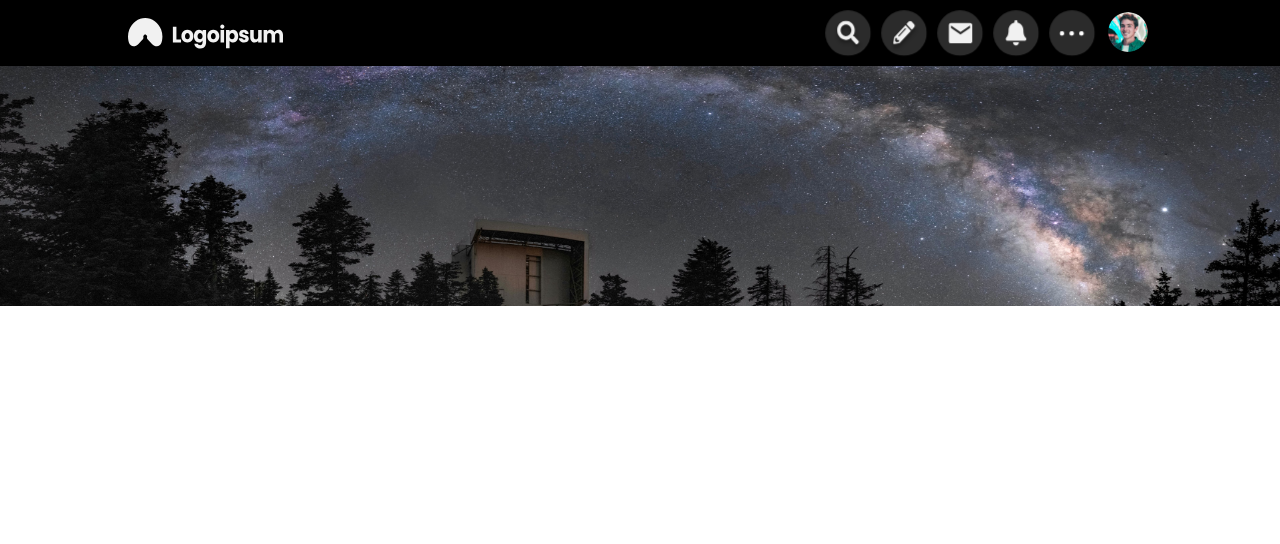
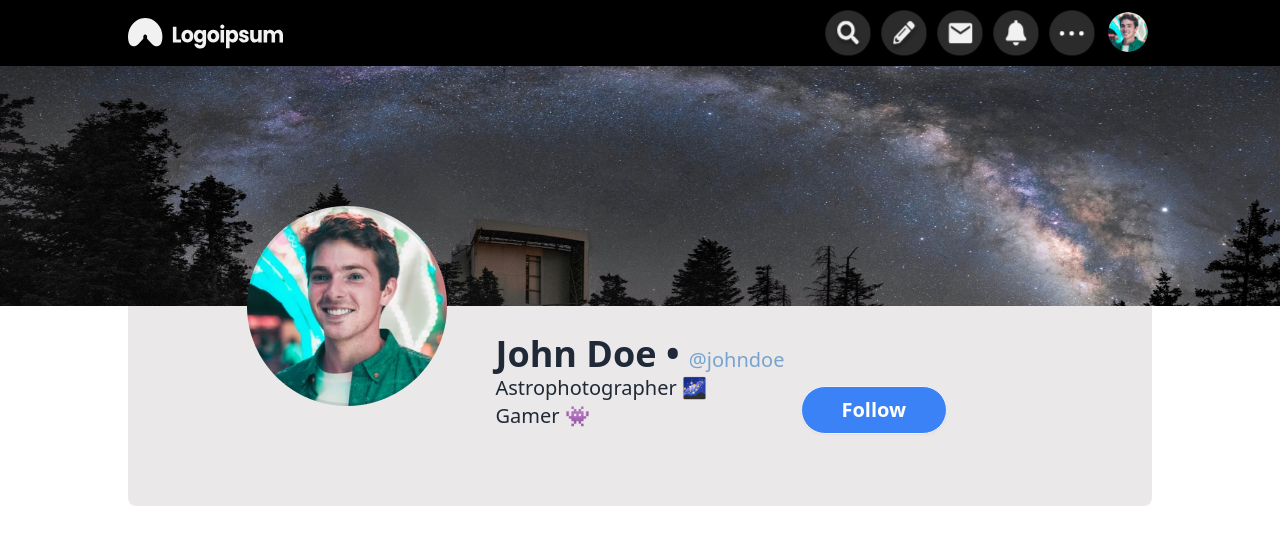
Before and after one commit to MorshedSiam03/Job-Task-1, a React (Vite) app: page / in a window 1280 px wide. Shown: the top 544 px of the page. Built offline with nearby package versions, Linux system fonts and the light colour scheme.

Commit message:
Profile Section

```diff
--- a/src/Components/Home/Home.jsx
+++ b/src/Components/Home/Home.jsx
@@ -1,9 +1,13 @@
 import Banner from "../Banner/Banner";
+import Profile from "../Profile/Profile";
 
 const Home = () => {
     return (
         <div>
             <Banner></Banner>
+            <div className="flex justify-between bg-[#eae8e8] rounded-b-lg items-center w-full max-w-screen-lg mx-auto">
+            <Profile></Profile>
+            </div>
         </div>
     );
 };
--- /dev/null
+++ b/src/Components/Home/RightNav/RingNav.jsx
@@ -0,0 +1,16 @@
+const RingNav = () => {
+    return (
+        <div>
+            <h1>Photos</h1>
+            <div>
+                <img src="/src/assets/Photos and Vedios/Rectangle 1 (1).png" alt="" />
+                <img src="/src/assets/Photos and Vedios/Rectangle 1 (1).png" alt="" />
+                <img src="/src/assets/Photos and Vedios/Rectangle 1 (1).png" alt="" />
+                <img src="/src/assets/Photos and Vedios/Rectangle 1 (1).png" alt="" />
+            </div>
+
+        </div>
+    );
+};
+
+export default RingNav;
--- a/src/Components/Profile/Profile.jsx
+++ b/src/Components/Profile/Profile.jsx
@@ -1,6 +1,19 @@
 const Profile = () => {
     return (
         <>
+        <div className="grid  mx-auto grid-cols-3 rounded-b-lg">
+            <div className="-translate-y-1/2">
+                <img src="/src/assets/Profile Pic.png" className="ml-10" alt="" />
+            </div>
+            <div className="mt-7">
+                <h1 className="text-4xl font-bold">John Doe <span>•</span> <span className="font-extralight text-xl text-[#76A4CE]">@johndoe</span> </h1>
+                <p className="text-xl font-medium">Astrophotographer 🌌</p>
+                <p className="text-xl font-medium">Gamer 👾</p>
+            </div>
+            <div className="ml-4 mt-20">
+                <button className="btn px-10 text-xl font-semibold bg-blue-500 text-white rounded-full">Follow</button>
+            </div>
+        </div>
 
         </>
     );
```
